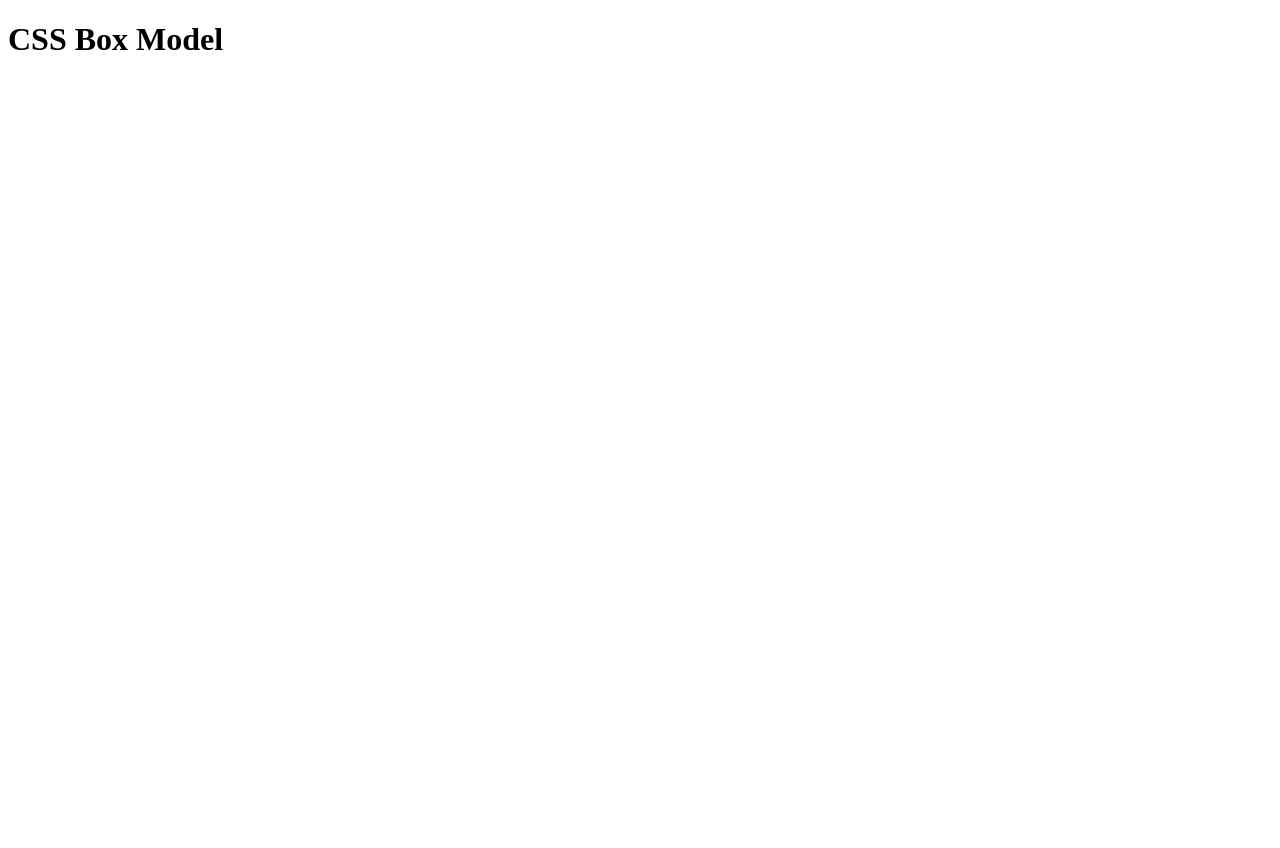
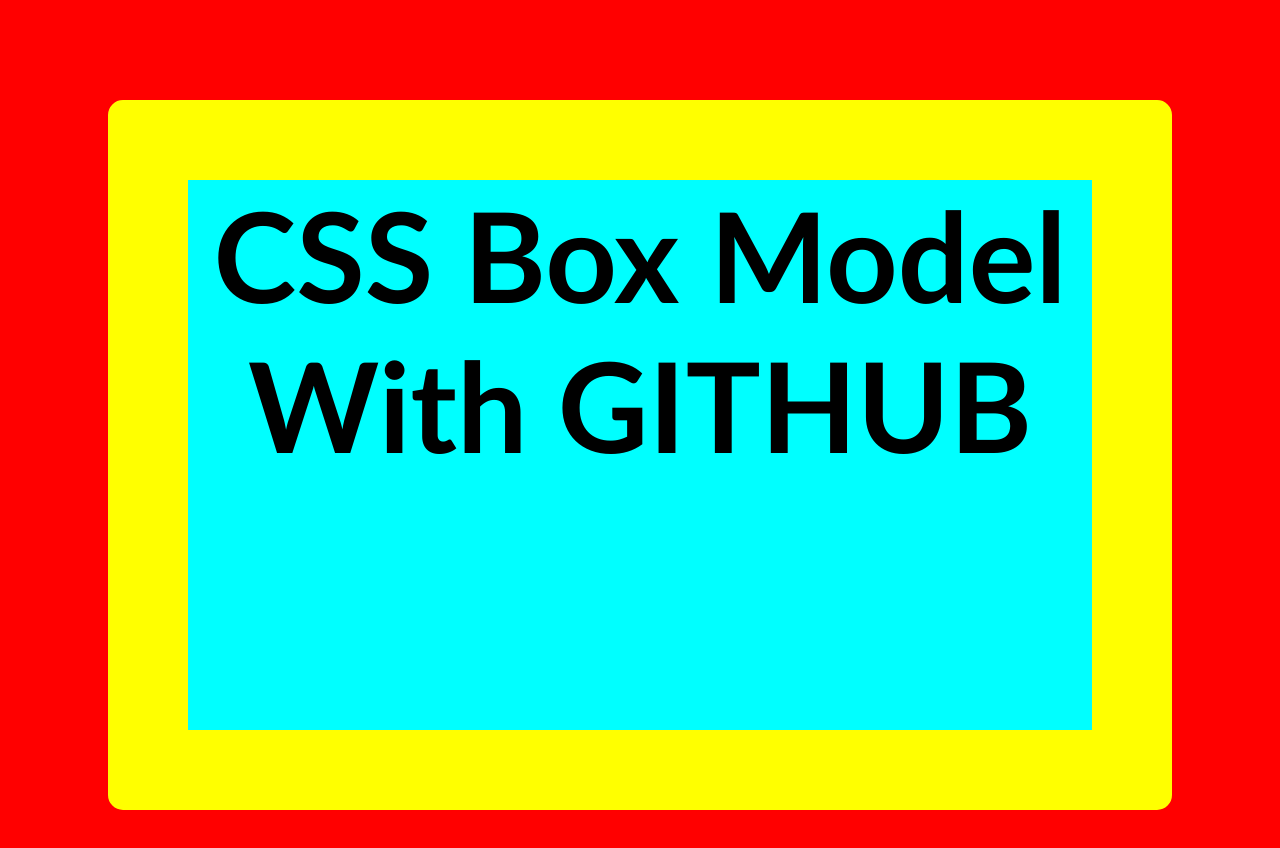
Before and after one commit to UfoundSihadul/my-third-repo, a plain HTML site: page index.html in a window 1280 px wide. Before the commit the page ends 800 px from the top, so only its background shows below. Drawn offline with Linux system fonts and the light colour scheme.

Commit message:
css work fine

```diff
--- a/index.css
+++ b/index.css
@@ -1,13 +1,13 @@
 h1{
     font-family: 'Trebuchet MS', 'Lucida Sans Unicode', 'Lucida Grande', 'Lucida Sans', Arial, sans-serif;
-    font-size: 150px;
+    font-size: 125px;
     text-align: center;
     background-color: aqua;
     height:550px;
     weight:500px;
-    border: 75px solid yellow;
+    border: 80px solid yellow;
     border-radius: 15px;
-    padding: 10px 0px 0px 10px;
+    padding: 50px -50px 0px 10px;
     margin: 100px 100px 100px 100px;
 
 }
--- a/index.html
+++ b/index.html
@@ -5,8 +5,9 @@
     <meta http-equiv="X-UA-Compatible" content="IE=edge">
     <meta name="viewport" content="width=device-width, initial-scale=1.0">
     <title>Document</title>
+    <link rel="stylesheet" href="index.css">
 </head>
 <body>
-    <h1>CSS Box Model</h1>
+    <h1>CSS Box Model With GITHUB</h1>
 </body>
 </html>
```
